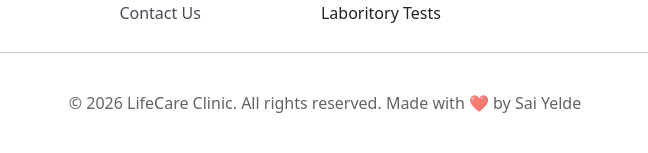
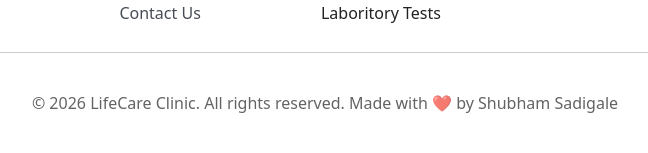
Before and after one commit to saiyelde1234/Hospital-Management-System1, a Flask app: page /aboutus in a window 1280 px wide. Shown: the part 2959-3112 px from the top of the page, without its empty margins (315-963 px from the left). Run offline with Flask 3, Linux system fonts and the light colour scheme; some libraries are stand-ins or nearby versions.

Commit message:
Update aboutus.html

```diff
--- a/templates/aboutus.html
+++ b/templates/aboutus.html
@@ -245,7 +245,7 @@
 
 
         <div class="foot2">
-            <p>© 2026 LifeCare Clinic. All rights reserved. Made with ❤️ by Sai Yelde</p>
+            <p>© 2026 LifeCare Clinic. All rights reserved. Made with ❤️ by Shubham Sadigale</p>
         </div>
     </footer>
 
```
